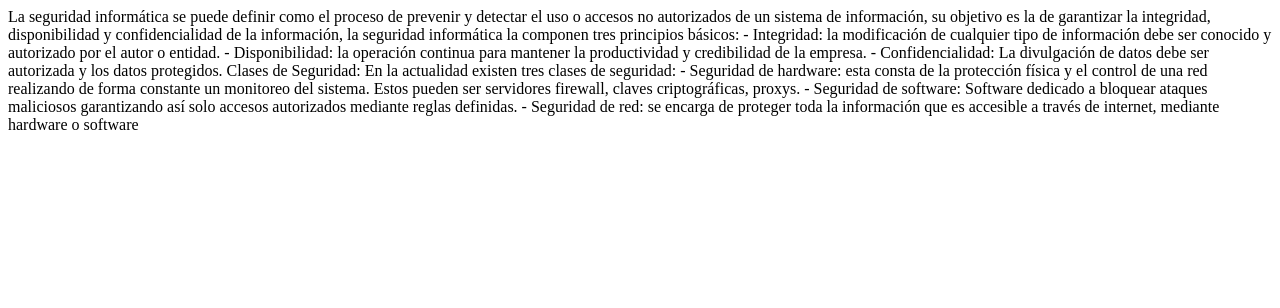
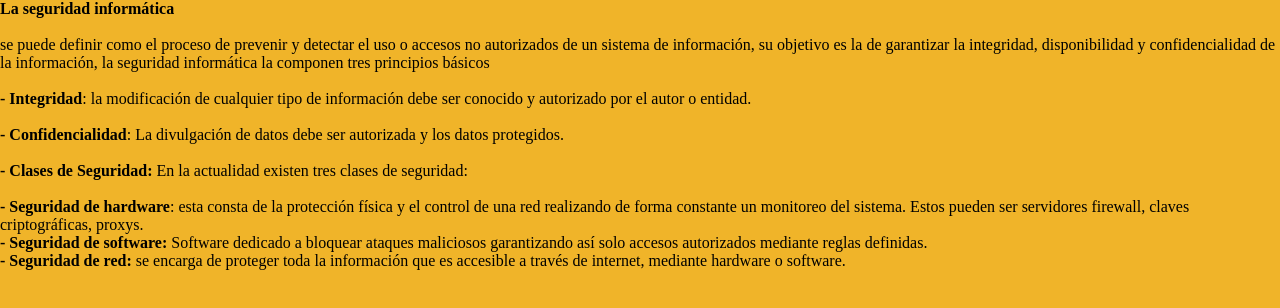
Before and after one commit to munrraa/UNAD_Fase3_OVI, a plain HTML site: page conte.html in a window 1280 px wide. Drawn offline with Linux system fonts and the light colour scheme.

Commit message:
Add files via upload

```diff
--- a/conte.html
+++ b/conte.html
@@ -1,24 +1,25 @@
 <!doctype html>
 <html>
-<head>
-<meta charset="utf-8">
-<title>conte_index</title>
-</head>
-
+	<head>
+		<link rel="stylesheet" type="text/css" href="css/base.css" >
+	</head>
 <body>
-	La seguridad informática se puede definir como el proceso de prevenir y detectar el uso o accesos no autorizados de un sistema de información, su objetivo es la de garantizar la integridad, disponibilidad y confidencialidad de la información, la seguridad informática la componen tres principios básicos:
--	Integridad: la modificación de cualquier tipo de información debe ser conocido y autorizado por el autor o entidad.
--	Disponibilidad: la operación continua para mantener la productividad y credibilidad de la empresa.
--	Confidencialidad: La divulgación de datos debe ser autorizada y los datos protegidos.
-
-
-Clases de Seguridad:
-En la actualidad existen tres clases de seguridad:
--	Seguridad de hardware: esta consta de la protección física y el control de una red realizando de forma constante un monitoreo del sistema. Estos pueden ser servidores firewall, claves criptográficas, proxys.
-
--	Seguridad de software: Software dedicado a bloquear ataques maliciosos garantizando así solo accesos autorizados mediante reglas definidas.
-
--	Seguridad de red: se encarga de proteger toda la información que es accesible a través de internet, mediante hardware o software
-
+<div id="texto">
+  <p> <strong> La seguridad informática</strong></p>
+      <p>&nbsp;</p>
+<p>se puede definir como el proceso de prevenir y detectar el uso o accesos no autorizados de un sistema de información, su objetivo es la de garantizar la integridad, disponibilidad y confidencialidad de la información, la seguridad informática la componen tres principios básicos</p>
+  <p>&nbsp;</p>
+      <p> <strong> - Integridad</strong>:
+      la modificación de cualquier tipo de información debe ser conocido y autorizado por el autor o entidad.</p>
+  <p>&nbsp;</p>
+  <p> <strong> - Confidencialidad</strong>:
+  La divulgación de datos debe ser autorizada y los datos protegidos.</p>
+  <p>&nbsp;</p>
+      <p><strong>- Clases de Seguridad:</strong> En la actualidad existen tres clases de seguridad: </p>
+  <p>&nbsp;</p>
+<p><strong>- Seguridad de hardware</strong>: esta consta de la protección física y el control de una red realizando de forma constante un monitoreo del sistema. Estos pueden ser servidores firewall, claves criptográficas, proxys. </p>
+      <p><strong>- Seguridad de software:</strong> Software dedicado a bloquear ataques maliciosos garantizando así solo accesos autorizados mediante reglas definidas. </p>
+      <p><strong>- Seguridad de red:</strong> se encarga de proteger toda la información que es accesible a través de internet, mediante hardware o software. </p>
+</div>
 </body>
 </html>
```
Also changed, not shown: Lectura_1.html (added, +10 -0 lines), index.html (+16 -6 lines).
